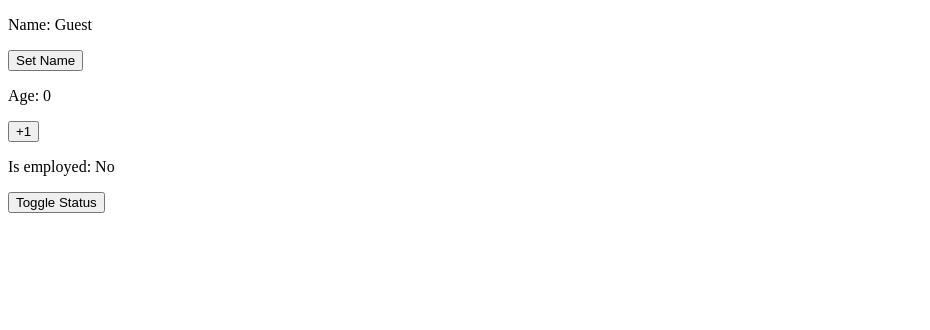
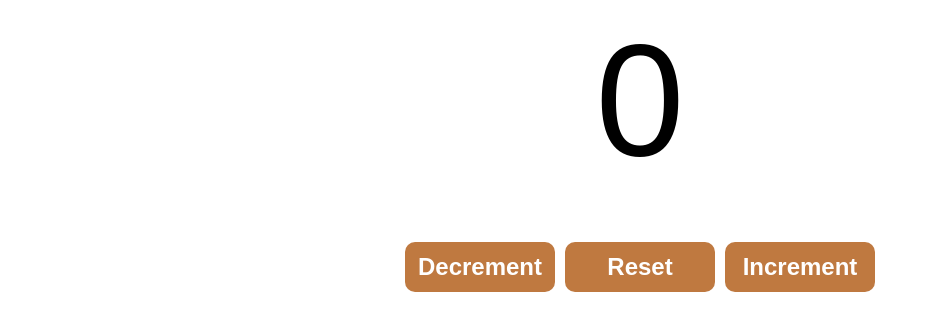
Before and after one commit to ezravergabera/languages, a React (Vite) app in the folder apps/my-react-app/: page / in a window 1280 px wide. Shown: the top 330 px of the page, without its empty margins (0-930 px from the left). Built offline with nearby package versions, Linux system fonts and the light colour scheme.

Commit message:
Created a simple Counter

```diff
--- a/apps/my-react-app/src/App.jsx
+++ b/apps/my-react-app/src/App.jsx
@@ -8,11 +8,12 @@ import UserGreeting from './UserGreeting.jsx'
 import List from './List.jsx'
 import ProfilePicture from './ProfilePicture.jsx'
 import MyComponent from './MyComponent.jsx'
+import Counter from './Counter.jsx'
 
 function App() {
   return (
     <>
-      <MyComponent></MyComponent>
+      <Counter/>
     </>
   );
 }
--- /dev/null
+++ b/apps/my-react-app/src/Counter.jsx
@@ -0,0 +1,31 @@
+import React, {useState} from 'react';
+
+function Counter() {
+
+    const [count, setCount] = useState(0);
+
+    const increment = () => {
+        setCount(count + 1);
+    }
+
+    const decrement = () => {
+        setCount(count - 1);
+    }
+
+    const reset = () => {
+        setCount(0);
+    }
+
+    return(
+        <>
+            <div className="counter-container">
+                <p className='count-display'>{count}</p>
+                <button className='counter-button' onClick={decrement}>Decrement</button>
+                <button className='counter-button' onClick={reset}>Reset</button>
+                <button className='counter-button' onClick={increment}>Increment</button>
+            </div>
+        </>
+    )
+}
+
+export default Counter
--- a/apps/my-react-app/src/index.css
+++ b/apps/my-react-app/src/index.css
@@ -1,4 +1,33 @@
-.list-category{
+.counter-container {
+  text-align: center;
+  font-family: Arial, sans-serif;
+}
+
+.count-display {
+  font-size: 10em;
+  margin-top: 0px;
+  margin-bottom: 50px;
+}
+
+.counter-button {
+  width: 150px;
+  height: 50px;
+  font-size: 1.5em;
+  font-weight: bold;
+  margin: 0px 5px;
+  background-color: hsl(27, 50%, 50%);
+  color: white;
+  border: none;
+  border-radius: 10px;
+  cursor: pointer;
+}
+
+.counter-button:hover {
+  background-color: hsl(27, 50%, 75%);;
+}
+
+
+/* .list-category{
   font-size: 2.5em;
   font-weight: bold;
   color: hsl(0, 0%, 20%);
@@ -20,7 +49,7 @@
 .list-items li:hover{
   cursor: pointer;
   color: hsl(0, 0%, 45%);
-}
+} */
 
 
 /* .welcome-message {
```
